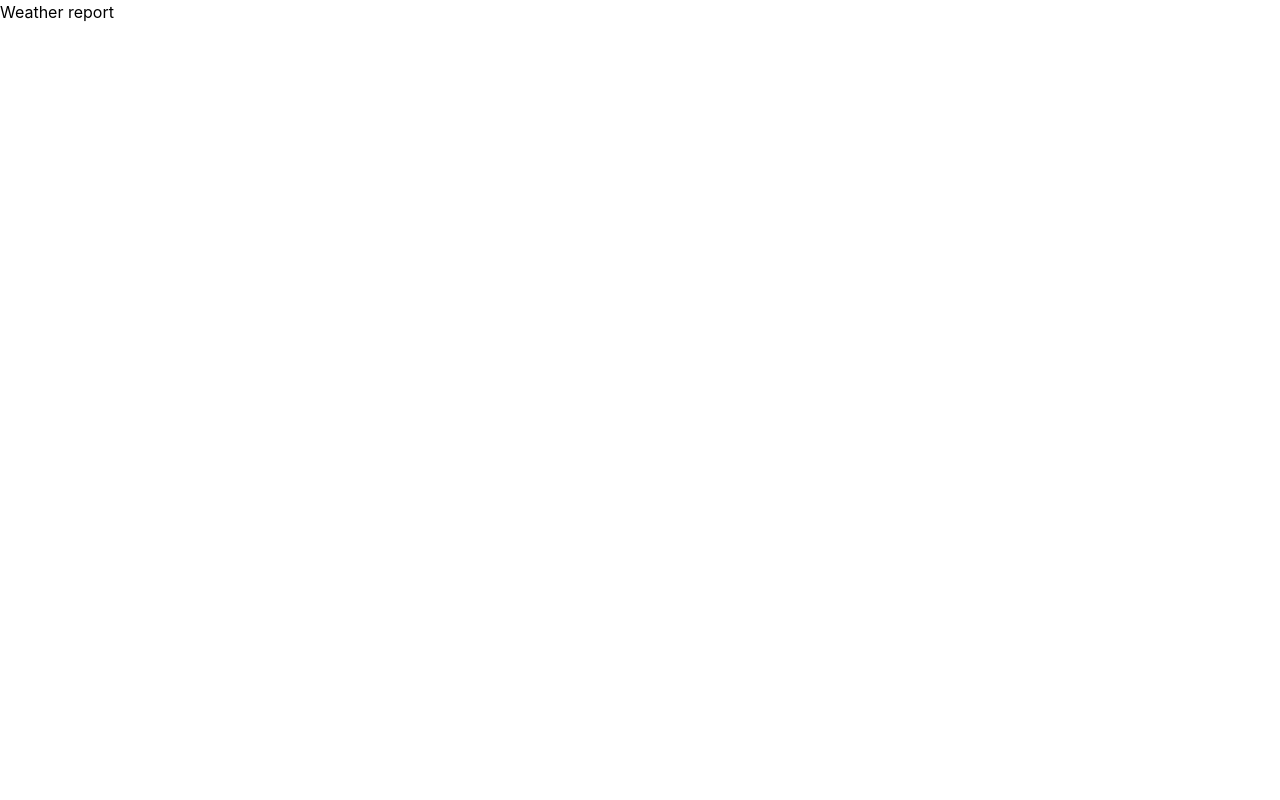
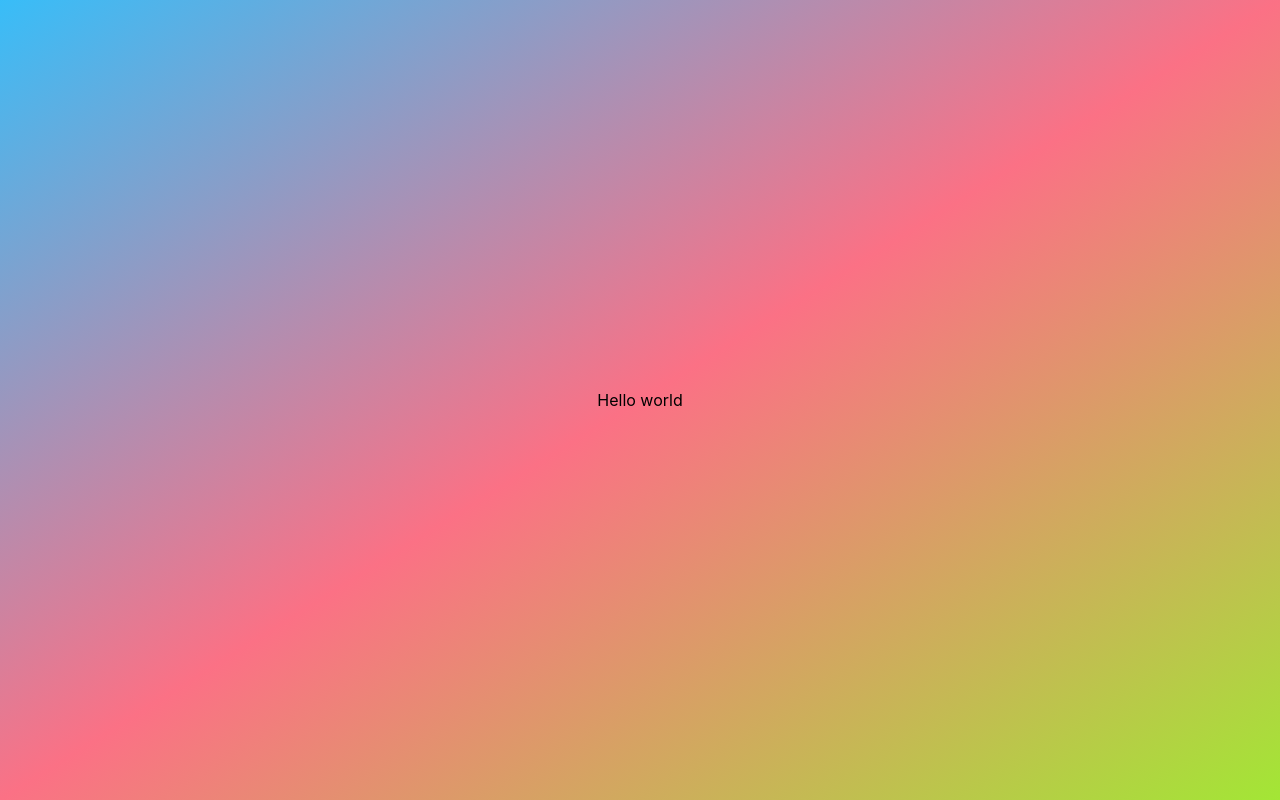
Before and after one commit to cw-milesleung/weather-report, a React (Vite) app: page / in a window 1280 px wide. Built offline with nearby package versions, Linux system fonts and the light colour scheme.

Commit message:
first commit

```diff
--- a/src/App.jsx
+++ b/src/App.jsx
@@ -1,8 +1,8 @@
 function App() {
   return (
-    <>
-      <h1>Weather report</h1>
-    </>
+    <main className="flex justify-center items-center bg-gradient-to-br from-sky-400 via-rose-400 to-lime-400 h-[100vh] w-full">
+      Hello world
+    </main>
   );
 }
 
```
Also changed, not shown: 1 other file (tests, documents, lock files or other folders).
